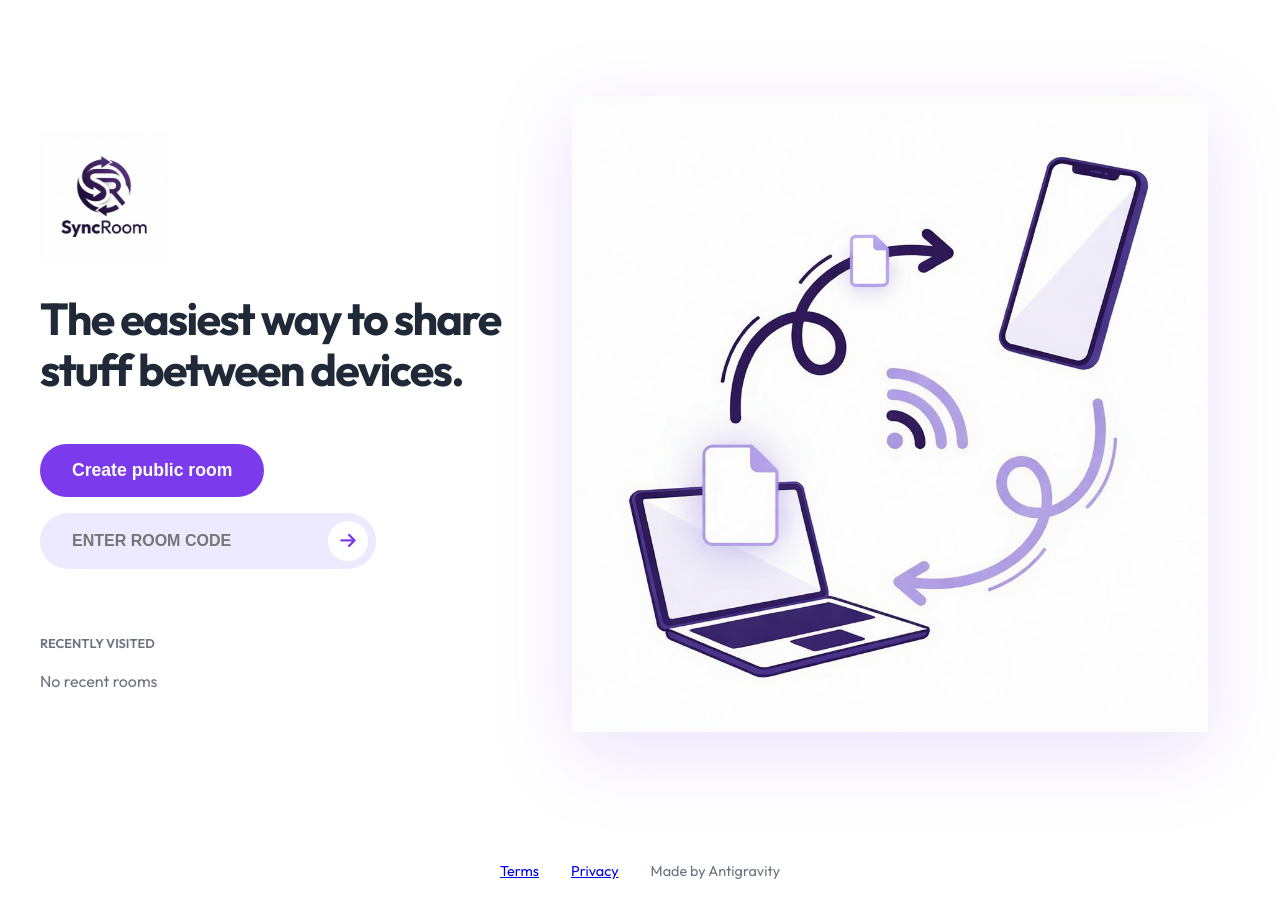
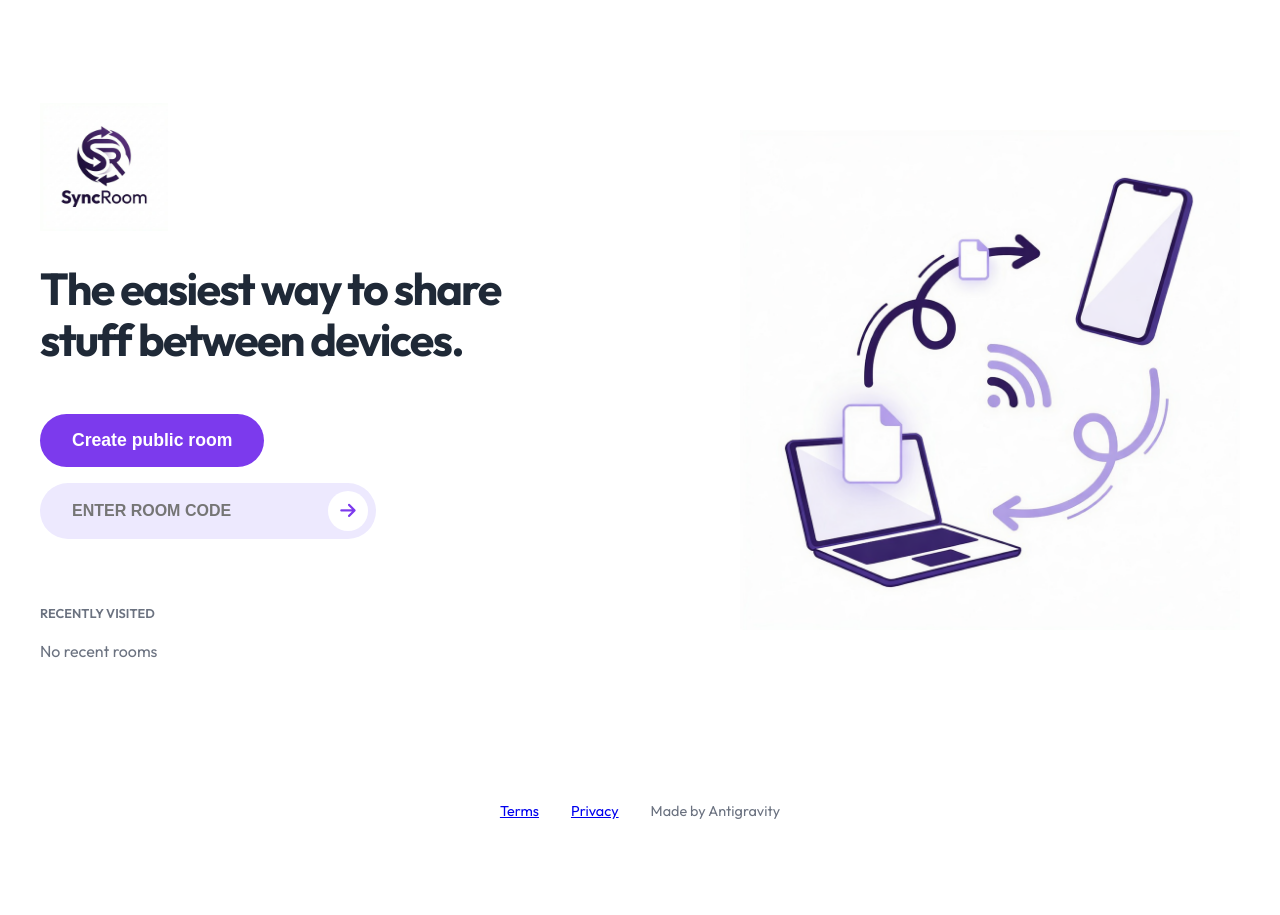
Before and after one commit to kirubeshvarman28/Project---SyncRoom, a Flask app: page / in a window 1280 px wide. After the commit the page ends 819 px from the top, so only its background shows below. Run offline with Flask 3, Linux system fonts and the light colour scheme.

Commit message:
Migration to dhina-16 repository

```diff
--- a/static/css/style.css
+++ b/static/css/style.css
@@ -920,24 +920,3 @@ body {
         width: 200px;
     }
 }
-/* --- Landing Page Illustration --- */
-.landing-illustration {
-    flex: 1;
-    display: flex;
-    justify-content: center;
-    align-items: center;
-    padding: 2rem;
-    min-height: 400px;
-}
-
-.landing-illustration img {
-    max-width: 100%;
-    width: 650px;
-    height: auto;
-    filter: drop-shadow(0 20px 40px rgba(124, 58, 237, 0.15));
-    transition: transform 0.3s ease;
-}
-
-.landing-illustration img:hover {
-    transform: translateY(-8px);
-}
```
Also changed, not shown: instance/saladroom.db, 2 other files.
